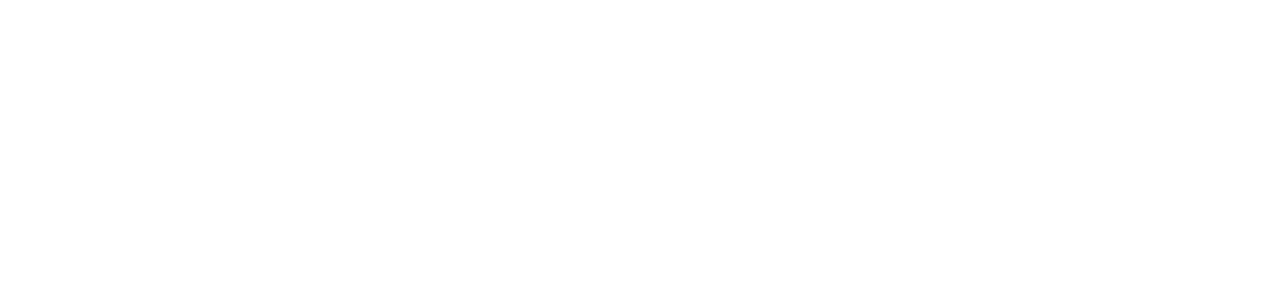
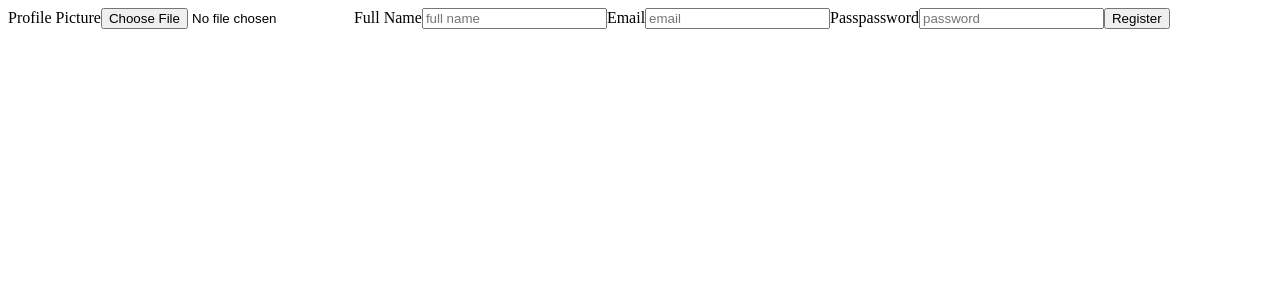
Before and after one commit to Azzam1503/EventLogger, a React (Vite) app in the folder frontend/: page /register in a window 1280 px wide. Before the commit this address had no page. Shown: the top 300 px of the page. Built offline with nearby package versions, Linux system fonts and the light colour scheme; no server answers.

Commit message:
added login and register pages

```diff
--- a/frontend/src/App.jsx
+++ b/frontend/src/App.jsx
@@ -2,6 +2,8 @@
 import { BrowserRouter, Routes, Route } from "react-router-dom";
 import Events from "./pages/Events";
 import "./App.css";
+import Signup from "./components/Signup";
+import LoginPage from "./pages/LoginPage";
 
 function App() {
   return (
@@ -9,6 +11,8 @@
       <BrowserRouter>
         <Routes>
           <Route path="/events" element={<Events />} />
+          <Route path="/register" element={<Signup />} />
+          <Route path="/login" element={<LoginPage />} />
         </Routes>
       </BrowserRouter>
     </>
--- /dev/null
+++ b/frontend/src/components/Login.jsx
@@ -0,0 +1,82 @@
+import axios from "axios";
+import React, { useEffect, useState } from "react";
+import { useNavigate } from "react-router-dom";
+
+const Login = () => {
+  const navigate = useNavigate();
+  const [loginDetails, setLoginDetails] = useState({
+    email: "",
+    password: "",
+  });
+  const inputChange = (e) => {
+    const { name, value } = e.target;
+    setLoginDetails((prevForm) => ({ ...prevForm, [name]: value }));
+  };
+
+  useEffect(() => {
+    checkAuth();
+  }, []);
+
+  const checkAuth = async () => {
+    try {
+      const response = await axios.get(
+        "http://localhost:3000/user/check-auth",
+        {
+          withCredentials: true,
+        }
+      );
+      if (response.statusText === "OK") {
+        navigate("/events");
+      }
+    } catch (error) {
+      console.log(error);
+    }
+  };
+  const handleSubmit = async (e) => {
+    e.preventDefault();
+    try {
+      const response = await axios.post(
+        "http://localhost:3000/user/sign-in",
+        loginDetails,
+        {
+          withCredentials: true,
+        }
+      );
+      console.log(response);
+      if (response.statusText == "OK") {
+        navigate("/events");
+      }
+    } catch (error) {
+      console.log(error);
+    }
+  };
+
+  return (
+    <div>
+      <h1>Login</h1>
+      <form onSubmit={handleSubmit}>
+        <label htmlFor="email">Email</label>
+        <input
+          type="text"
+          id="email"
+          name="email"
+          placeholder="email"
+          required
+          onChange={inputChange}
+        />
+        <label htmlFor="password">Password</label>
+        <input
+          type="text"
+          id="password"
+          name="password"
+          placeholder="password"
+          required
+          onChange={inputChange}
+        />
+        <button type="submit">Submit</button>
+      </form>
+    </div>
+  );
+};
+
+export default Login;
--- /dev/null
+++ b/frontend/src/components/Signup.jsx
@@ -0,0 +1,106 @@
+import React, { useState, useEffect } from "react";
+import axios from "axios";
+import { useNavigate } from "react-router-dom";
+
+const Signup = () => {
+  const navigate = useNavigate();
+  const [signupFormData, setSignUpFormData] = useState({
+    fullName: "",
+    email: "",
+    password: "",
+  });
+  const [image, setImage] = useState("");
+
+  useEffect(() => {
+    checkAuth();
+  }, []);
+
+  const checkAuth = async () => {
+    try {
+      const response = await axios.get(
+        "http://localhost:3000/user/check-auth",
+        {
+          withCredentials: true,
+        }
+      );
+      if (response.statusText === "OK") {
+        navigate("/events");
+      }
+    } catch (error) {
+      console.log(error);
+    }
+  };
+
+  const handleInputChange = (e) => {
+    const { name, value } = e.target;
+
+    setSignUpFormData((prevForm) => ({ ...prevForm, [name]: value }));
+  };
+  const handleSubmit = async (e) => {
+    e.preventDefault();
+
+    try {
+      const formData = new FormData();
+      formData.append("avatar", image);
+      formData.append("fullName", signupFormData.fullName);
+      formData.append("email", signupFormData.email);
+      formData.append("password", signupFormData.password);
+      const response = await axios.post(
+        "http://localhost:3000/user/register",
+        formData,
+        {
+          headers: {
+            "Content-Type": "multipart/form-data",
+          },
+        }
+      );
+      console.log(response);
+    } catch (error) {
+      console.log(error);
+    }
+  };
+
+  return (
+    <div>
+      <form onSubmit={handleSubmit}>
+        <label htmlFor="avatar">Profile Picture</label>
+        <input
+          type="file"
+          name="image"
+          id="avatar"
+          onChange={(e) => setImage(e.target.files[0])}
+        />
+        <label htmlFor="fullName">Full Name</label>
+        <input
+          type="text"
+          name="fullName"
+          id="fullName"
+          required
+          placeholder="full name"
+          onChange={handleInputChange}
+        />
+        <label htmlFor="email">Email</label>
+        <input
+          type="text"
+          name="email"
+          id="email"
+          required
+          placeholder="email"
+          onChange={handleInputChange}
+        />
+        <label htmlFor="password">Passpassword</label>
+        <input
+          type="text"
+          name="password"
+          id="password"
+          required
+          placeholder="password"
+          onChange={handleInputChange}
+        />
+        <button type="submit">Register</button>
+      </form>
+    </div>
+  );
+};
+
+export default Signup;
--- a/frontend/src/pages/Events.jsx
+++ b/frontend/src/pages/Events.jsx
@@ -8,6 +8,7 @@
     description: "",
     venue: "",
   });
+  const [image, setImage] = useState("");
 
   const [updateFormData, setUpdateFormData] = useState({
     id: null,
@@ -95,13 +96,29 @@
   };
   const handleSubmit = async (e) => {
     e.preventDefault();
+    const formData = new FormData();
+    formData.append("title", eventFormData.title);
+    formData.append("description", eventFormData.description);
+    formData.append("venue", eventFormData.venue);
+    formData.append("event-pic", image);
     try {
       const response = await axios.post(
         "http://localhost:3000/event/create-event",
-        eventFormData
+        formData,
+        {
+          headers: {
+            "Content-Type": "multipart/form-data",
+          },
+        }
       );
       console.log(response);
       setEvents([...events, response.data.newEvent]);
+      setEventFormData({
+        title: "",
+        description: "",
+        venue: "",
+      });
+      setImage("");
     } catch (error) {
       console.log(error);
     }
@@ -115,6 +132,12 @@
           <h3>{event.title}</h3>
           <h5>{event.description}</h5>
           <h6>{event.venue}</h6>
+          <img
+            src={event.imageUrl}
+            alt="image"
+            style={{ width: "500px", height: "400px" }}
+          />
+          <br />
           <button onClick={() => toggleUpdate(event)}>Update</button>
           <button onClick={() => handleDelete(event._id)}>Delete</button>
         </div>
@@ -145,6 +168,12 @@
             placeholder="venue"
             required
             onChange={handleFormDataChange}
+          />
+          <input
+            type="file"
+            name="image"
+            required
+            onChange={(e) => setImage(e.target.files[0])}
           />
           <button type="submit">Create Event</button>
         </form>
--- /dev/null
+++ b/frontend/src/pages/LoginPage.jsx
@@ -0,0 +1,12 @@
+import React from "react";
+import Login from "../components/Login";
+
+const LoginPage = () => {
+  return (
+    <div>
+      <Login />
+    </div>
+  );
+};
+
+export default LoginPage;
```
Also changed, not shown: frontend/src/components/User.jsx (added, +7 -0 lines), frontend/src/pages/SignupPage.jsx (added, +12 -0 lines), frontend/src/pages/UserProfile.jsx (added, +7 -0 lines).
